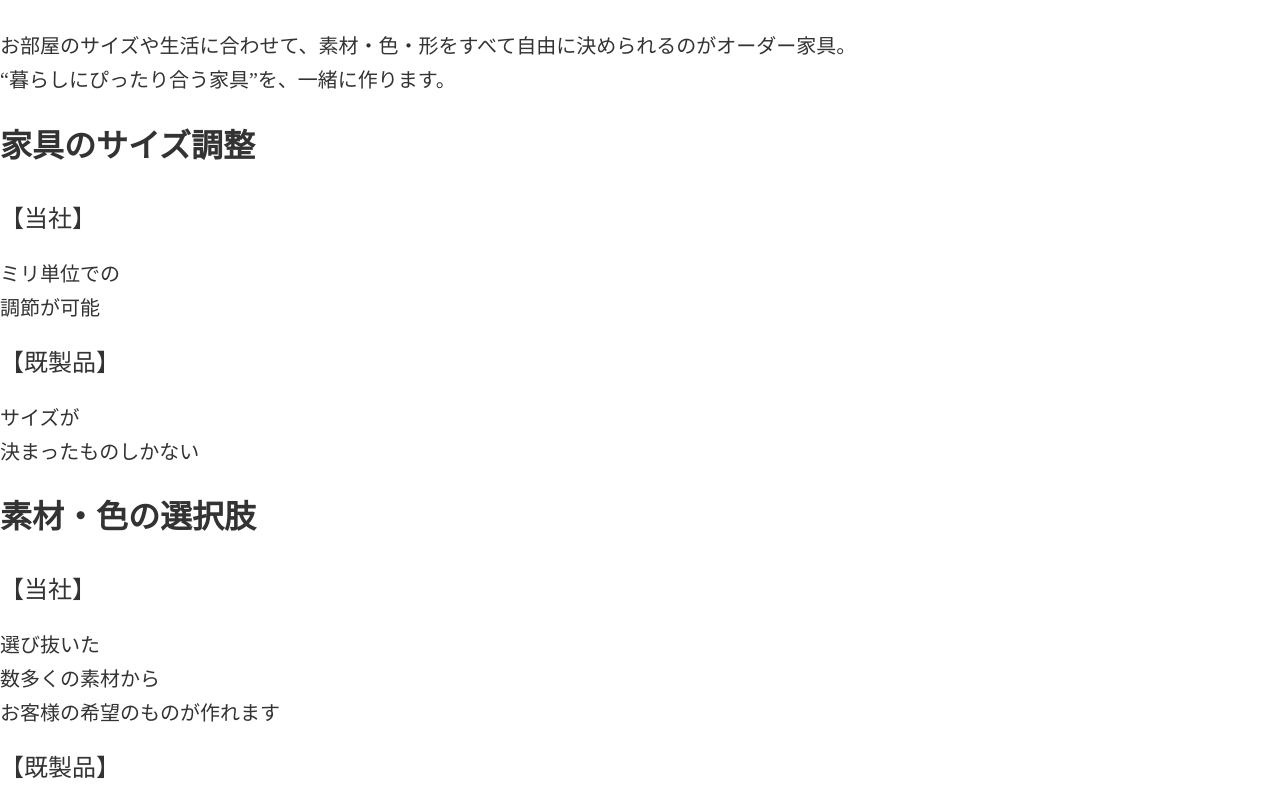
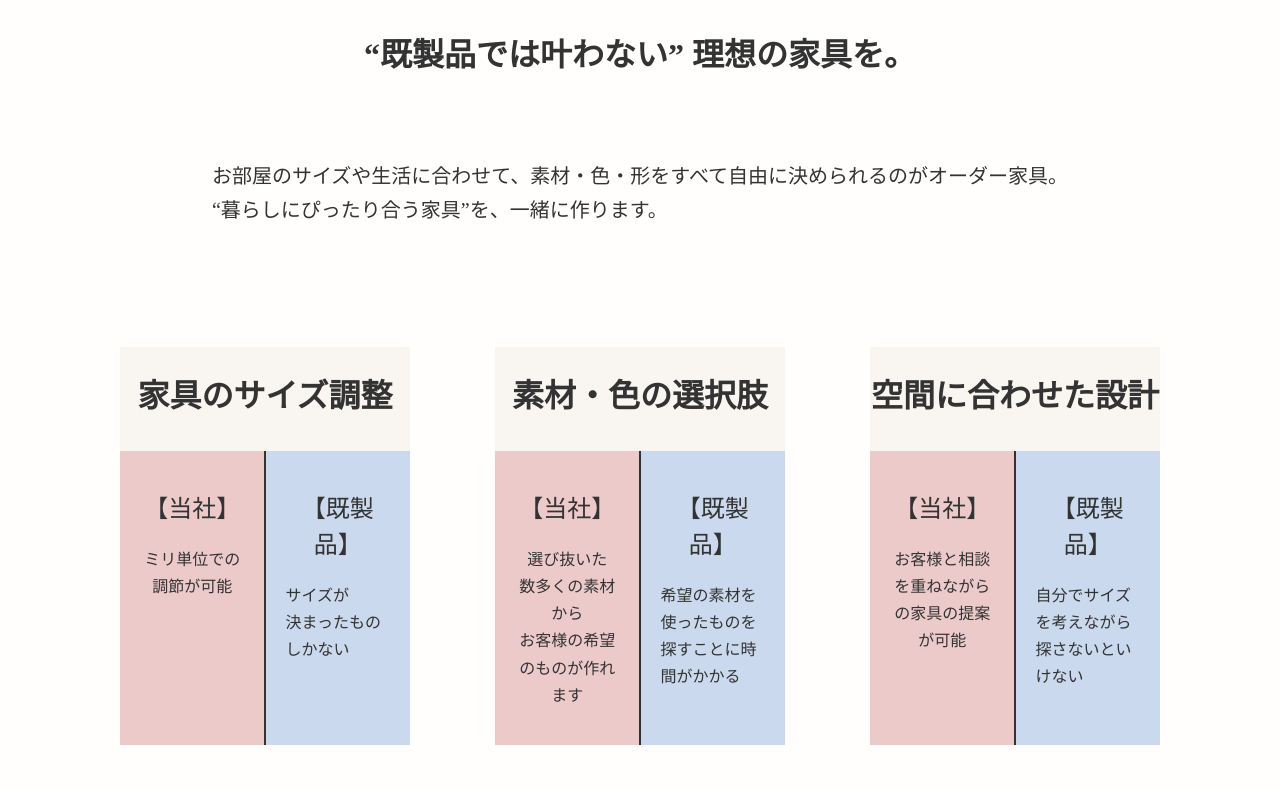
Before and after one commit to TABATAIO/webdesign_lesson, a plain HTML site: page 注文家具LP/index.html in a window 1280 px wide. Shown: the part 1674-2463 px from the top of the page. Drawn offline with Linux system fonts and the light colour scheme.

Commit message:
whatセクションのコーディング完成

```diff
--- a/注文家具LP/index.html
+++ b/注文家具LP/index.html
@@ -60,6 +60,7 @@
                             <h2>【当社】</h2>
                             <p>ミリ単位での<br>調節が可能</p>
                         </div>
+                        <span class="divider"></span>
                         <div class="other">
                             <h2>【既製品】</h2>
                             <p>サイズが<br>決まったものしかない</p>
@@ -75,11 +76,13 @@
                             <h2>【当社】</h2>
                             <p>選び抜いた<br>数多くの素材から<br>お客様の希望のものが作れます</p>
                         </div>
+                        <span class="divider"></span>
                         <div class="other">
                             <h2>【既製品】</h2>
                             <p>希望の素材を使ったものを探すことに時間がかかる</p>
                         </div>
                     </div>
+                </div>
                 <div class="content">
                     <div class="title">
                         <h1>空間に合わせた設計</h1>
@@ -89,6 +92,7 @@
                             <h2>【当社】</h2>
                             <p>お客様と相談を重ねながらの家具の提案が可能</p>
                         </div>
+                        <span class="divider"></span>
                         <div class="other">
                             <h2>【既製品】</h2>
                             <p>自分でサイズを考えながら探さないといけない</p>
--- a/注文家具LP/src/css/style.css
+++ b/注文家具LP/src/css/style.css
@@ -169,3 +169,66 @@ p {
     overflow: hidden;
     background: var(--main-bg);
 }
+
+/* whatセクションのスタイル  */
+.what{
+    display: flex;
+    flex-direction: column;
+    align-items: center;
+    padding: 80px 100px;
+    gap: 80px;
+    background-color: var(--sub-bg);
+}
+.what .text{
+    display: flex;
+    flex-direction: column;
+    align-items: center;
+    gap: 30px;
+}
+.what .container{
+    width: 100%;
+    display: flex;
+    width: 100%;
+    gap: 45px;
+}
+.what .container .content{
+    width: 100%;
+    display: flex;
+    flex-direction: column;
+    justify-content: center;
+    align-items: center;
+    padding: 20px;
+}
+.what .container .content .compair{
+    display: flex;
+    height: 100%;
+    width: 100%;
+}
+.content .title{
+    text-align: center;
+    width: 100%;
+    background: var(--main-bg);
+}
+.we,.other{
+    width: 100%;
+    padding: 20px;
+}
+.we,.other h2{
+    text-align: center;
+}
+.we,.other p{
+    font-size: 16px;
+}
+
+.we{
+    background: #EDCACA;
+}
+.other{
+    background: #CAD9ED;
+}
+
+.divider {
+    display: inline-block;
+    width: 3px;
+    background-color: #333;
+}
```
